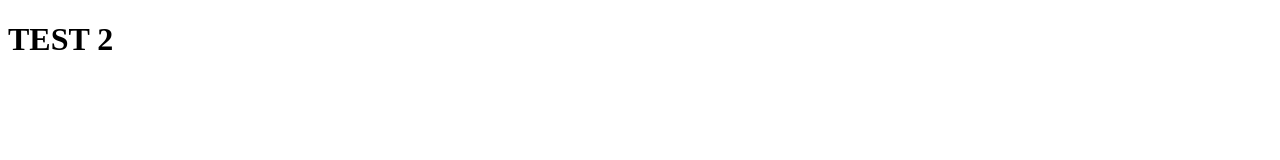
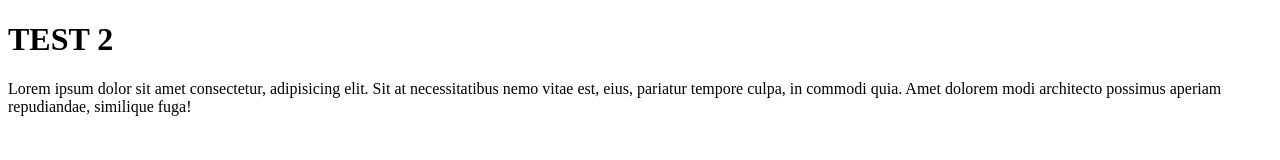
Before and after one commit to soliev-hasan/test-2, a plain HTML site: page index.html in a window 1280 px wide. Drawn offline with Linux system fonts and the light colour scheme.

Commit message:
added style and tag p

```diff
--- a/index.html
+++ b/index.html
@@ -9,6 +9,8 @@
 
 <body>
     <h1>TEST 2</h1>
+    <p>Lorem ipsum dolor sit amet consectetur, adipisicing elit. Sit at necessitatibus nemo vitae est, eius, pariatur
+        tempore culpa, in commodi quia. Amet dolorem modi architecto possimus aperiam repudiandae, similique fuga!</p>
 </body>
 
 </html>
```
Also changed, not shown: style.css (added).
